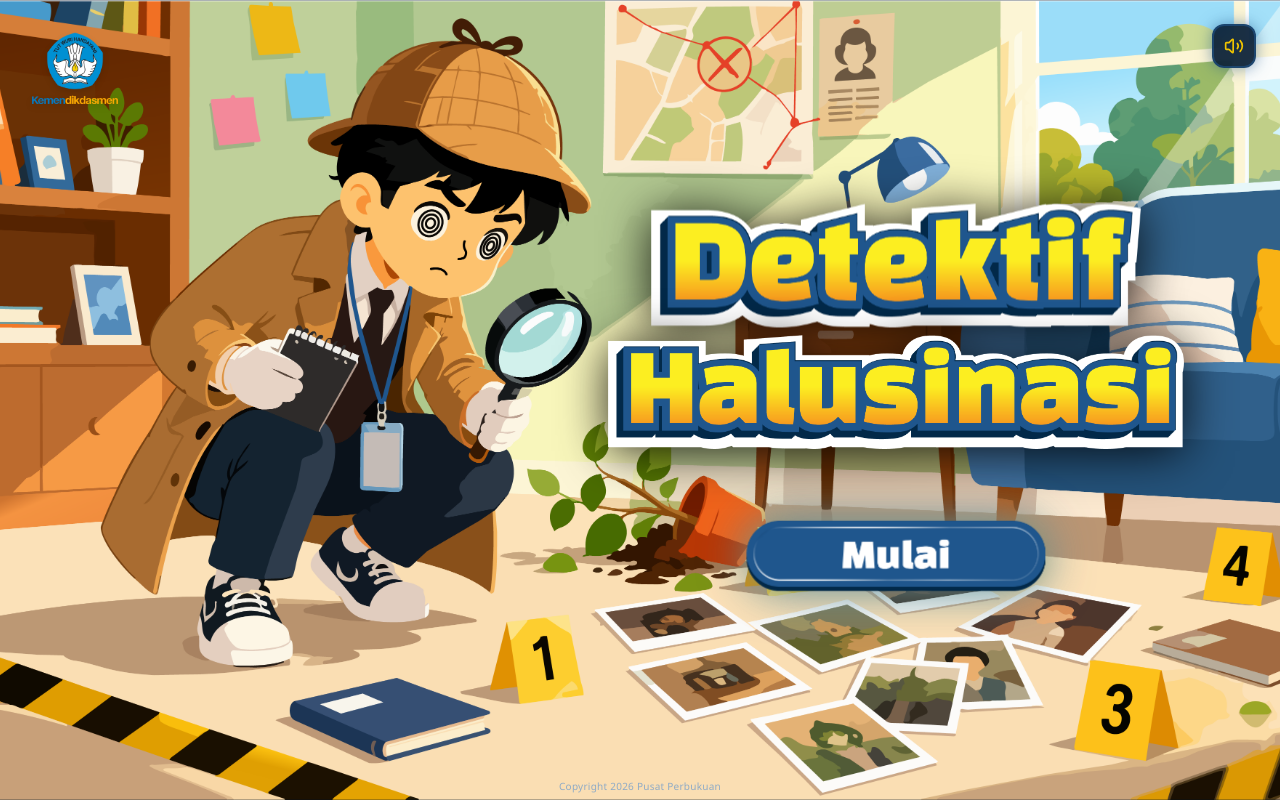
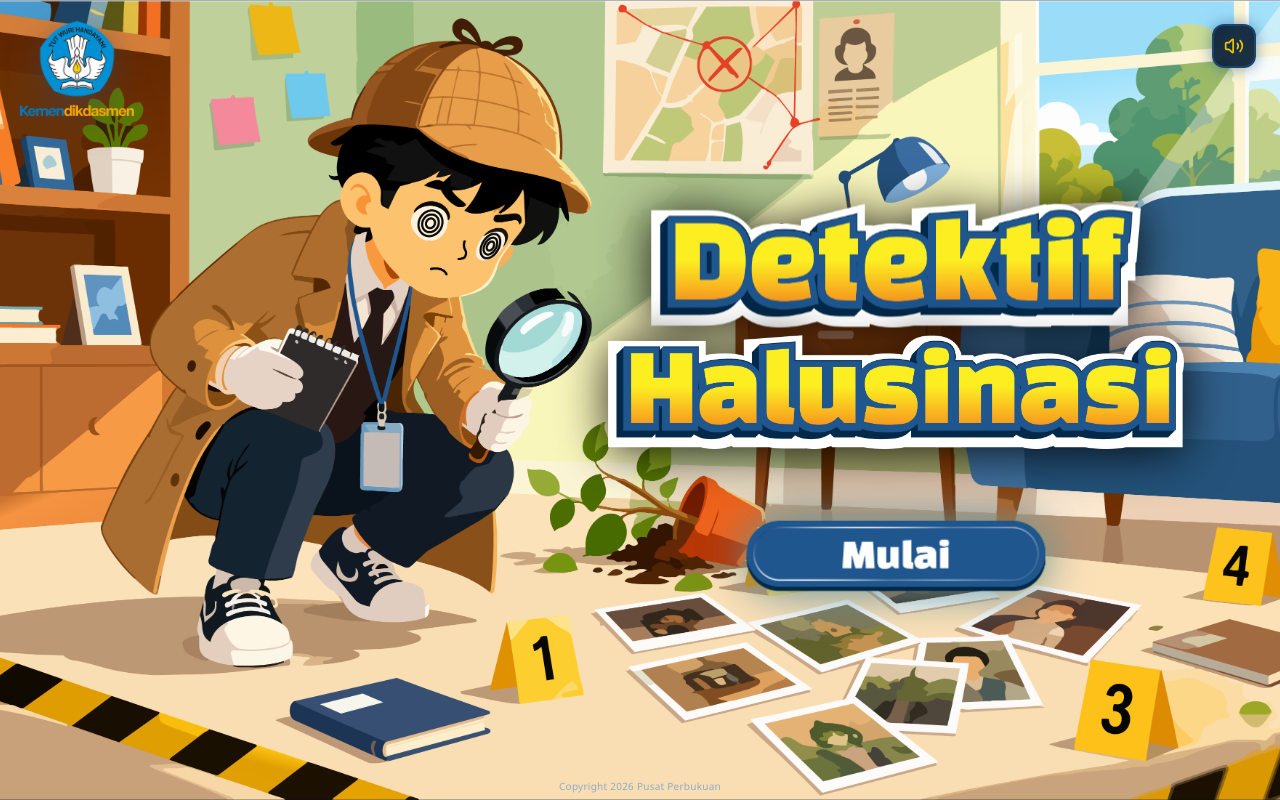
Before and after one commit to glenrioariesto/detektif-halusinasi-challenge, a React (Vite) app: page / in a window 1280 px wide. Built offline with nearby package versions, Linux system fonts and the light colour scheme.

Commit message:
refactor(ui): update top-left logo sizing to match detektif digital standard

```diff
--- a/src/pages/arena/ArenaPage.tsx
+++ b/src/pages/arena/ArenaPage.tsx
@@ -66,13 +66,13 @@
       />
       <div id="arena-bg-overlay" className="absolute inset-0 bg-gradient-to-t from-[#021324]/90 via-[#021324]/60 to-[#021324]/80 z-1 pointer-events-none"></div>
 
-      {/* HUD: Top-Left Pusbuk Logo (matching Splash layout) */}
-      <div id="arena-logo-container" className="absolute top-3 left-3 sm:top-5 sm:left-5 md:top-6 md:left-6 2xl:top-10 2xl:left-10 z-30 shrink-0 pointer-events-none select-none animate-fadeIn">
+      {/* HUD: Top-Left Pusbuk Logo (matching detektif-digital-challenge) */}
+      <div id="arena-logo-container" className="absolute top-3 left-3 sm:top-4 sm:left-4 md:top-5 md:left-5 z-30 shrink-0 pointer-events-none select-none animate-fadeIn">
         <img
           id="arena-logo-pusbuk"
           src={logoJenama}
           alt="Logo Pusbuk"
-          className="h-10 sm:h-12 md:h-14 lg:h-16 xl:h-18 2xl:h-24 w-auto object-contain drop-shadow-md"
+          className="h-8 sm:h-11 md:h-14 lg:h-16 xl:h-20 w-auto object-contain drop-shadow-[0_6px_12px_rgba(56,69,91,0.45)]"
         />
       </div>
 
--- a/src/pages/result/ResultPage.tsx
+++ b/src/pages/result/ResultPage.tsx
@@ -31,13 +31,13 @@
 
   return (
     <div id="result-page" className="h-screen w-screen bg-[#021324] relative flex flex-col items-center justify-center p-4 text-[#e2eaf4] scanlines overflow-hidden">
-      {/* Top-Left Pusbuk Logo */}
-      <div id="result-logo-container" className="absolute top-3 left-3 sm:top-5 sm:left-5 md:top-6 md:left-6 2xl:top-10 2xl:left-10 z-30 shrink-0 pointer-events-none select-none animate-fadeIn">
+      {/* Top-Left Pusbuk Logo (matching detektif-digital-challenge) */}
+      <div id="result-logo-container" className="absolute top-3 left-3 sm:top-4 sm:left-4 md:top-5 md:left-5 z-30 shrink-0 pointer-events-none select-none animate-fadeIn">
         <img
           id="result-logo-pusbuk"
           src={logoJenama}
           alt="Logo Pusbuk"
-          className="h-10 sm:h-12 md:h-14 lg:h-16 xl:h-18 2xl:h-24 w-auto object-contain drop-shadow-md"
+          className="h-8 sm:h-11 md:h-14 lg:h-16 xl:h-20 w-auto object-contain drop-shadow-[0_6px_12px_rgba(56,69,91,0.45)]"
         />
       </div>
 
--- a/src/pages/splash/SplashPage.tsx
+++ b/src/pages/splash/SplashPage.tsx
@@ -21,12 +21,12 @@
       />
 
       {/* Pusbuk Logo on Absolute Top Left */}
-      <div id="splash-logo-container" className="absolute top-3 left-3 sm:top-5 sm:left-5 md:top-6 md:left-6 lg:top-8 lg:left-8 2xl:top-10 2xl:left-10 z-20 shrink-0 animate-fadeIn">
+      <div id="splash-logo-container" className="absolute top-3 left-3 sm:top-5 sm:left-5 z-40 shrink-0 animate-fadeIn">
         <img
           id="splash-logo-pusbuk"
           src={logoJenama}
           alt="Logo Pusbuk"
-          className="h-10 sm:h-12 md:h-14 lg:h-16 xl:h-18 2xl:h-24 w-auto object-contain drop-shadow-md"
+          className="h-10 sm:h-14 md:h-16 lg:h-20 xl:h-24 2xl:h-28 w-auto object-contain drop-shadow-[0_8px_16px_rgba(56,69,91,0.55)]"
         />
       </div>
 
```
